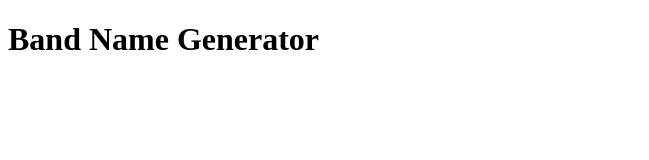
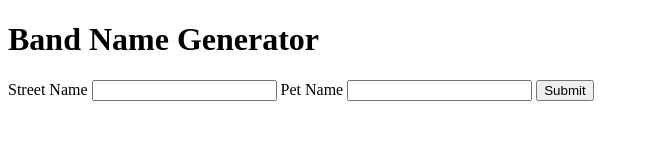
Before and after one commit to ersahii/Middleware-expressJs, a website: page public/home2.html in a window 1280 px wide. Shown: the whole page, without its empty margins (0-649 px from the left). Drawn offline with Linux system fonts and the light colour scheme.

Commit message:
Created Band Name generator

```diff
--- a/index4.js
+++ b/index4.js
@@ -1,14 +1,17 @@
 import express from "express";
+const app = express();
 import bodyParser from "body-parser";
 import {dirname} from "path";
 import { fileURLToPath } from "url";
 const _dirname = dirname(fileURLToPath(import.meta.url));
 const port = 3000;
 app.use(bodyParser.urlencoded({ extended: true }))
-const app = express();
 app.listen(port , (req , res)=>{
     console.log("server started! at port" , port);
 })
 app.get("/", (req , res)=>{
     res.sendFile(_dirname + "/public/home2.html")
+    })
+app.post("/submit", (req , res)=>{
+    res.send(`<h1>Your Band Name is :</h1>${req.body.streetName}${req.body.petName}`);
 })
--- a/public/home2.html
+++ b/public/home2.html
@@ -7,5 +7,12 @@
 </head>
 <body>
     <h1>Band Name Generator</h1>
+    <form action="/submit" method="POST">
+    <label for="streetName">Street Name</label>
+    <input type="text" name="streetName">
+    <label for="petName">Pet Name</label>
+    <input type="text" name="petName">
+    <button type="submit">Submit</button>
+</form>
 </body>
 </html>
```
